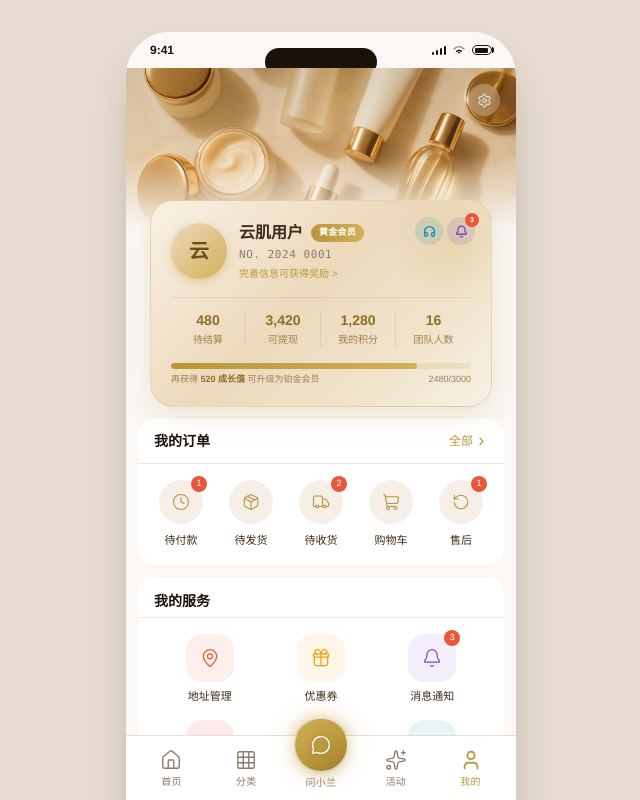
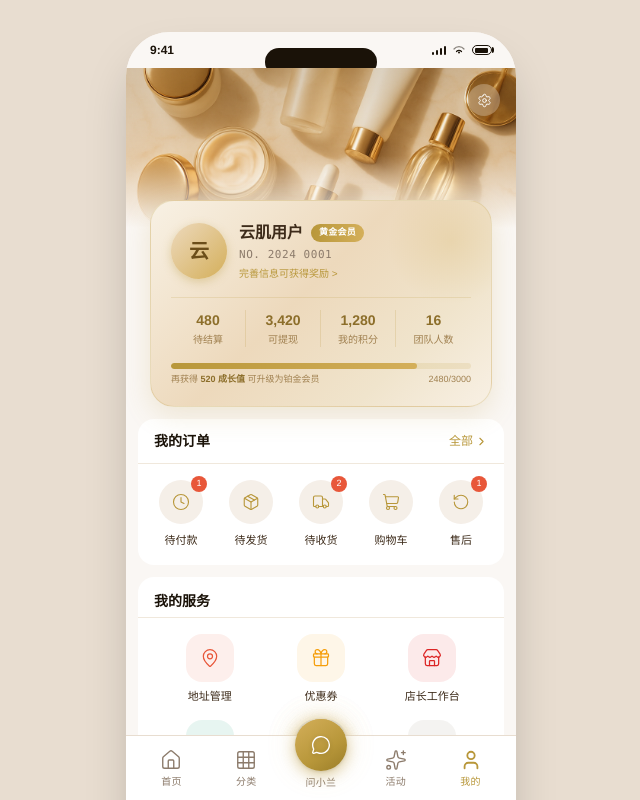
Before and after one commit to 315fang/cloud-mp-qianduan, a Next.js app: page /profile in a window 1280 px wide. Shown: the top 800 px of the page, without its empty margins (319-959 px from the left). Built offline with nearby package versions, Linux system fonts and the light colour scheme.

Commit message:
feat: update profile page navigation icons and remove unused links
Co-authored-by: 王飞 <192938845+315fang@users.noreply.github.com>

```diff
--- a/src/app/profile/page.tsx
+++ b/src/app/profile/page.tsx
@@ -7,9 +7,7 @@ import {
   ChevronRight,
   MapPin,
   Gift,
-  Bell,
   Settings,
-  Headphones,
   Clock,
   Package,
   Truck,
@@ -17,6 +15,7 @@ import {
   ShoppingCart,
   Store,
   CheckCircle2,
+  Users,
 } from "lucide-react";
 import PhoneFrame from "@/components/PhoneFrame";
 import BottomNav from "@/components/BottomNav";
@@ -39,10 +38,9 @@ const orderTabs = [
 const serviceItems = [
   { icon: MapPin, label: "地址管理", href: "/profile/address", color: "#E8573A" },
   { icon: Gift, label: "优惠券", href: "/profile/coupons", color: "#F59E0B" },
-  { icon: Bell, label: "消息通知", href: "/profile/notifications", color: "#7C4AC7", badge: "3" },
   { icon: Store, label: "店长工作台", href: "/distributor/manager", color: "#DC2626" },
   { icon: CheckCircle2, label: "自提核销", href: "/distributor/pickup-verify", color: "#059669" },
-  { icon: Headphones, label: "专属客服", href: "/profile/customer-service", color: "#0891B2" },
+  { icon: Users, label: "团队中心", href: "/distributor/team", color: "#4A7CC7" },
   { icon: Settings, label: "设置", href: "/profile/settings", color: "#8C7B6B" },
 ];
 
@@ -83,27 +81,6 @@ export default function ProfilePage() {
           <div className="absolute -top-6 -right-6 w-32 h-32 rounded-full pointer-events-none" style={{background: "radial-gradient(circle, rgba(212,175,90,0.22), transparent 70%)"}} aria-hidden="true"/>
 
           <div className="relative px-5 pt-5 pb-5">
-            {/* 快捷按钮 - 客服和消息 */}
-            <div className="absolute top-4 right-4 flex items-center gap-1">
-              <Link
-                href="/profile/customer-service"
-                className="w-7 h-7 flex items-center justify-center rounded-full"
-                style={{background: "rgba(8,145,178,0.15)"}}
-                aria-label="客服"
-              >
-                <Headphones size={13} className="text-[#0891B2]" strokeWidth={2.5}/>
-              </Link>
-              <Link
-                href="/profile/notifications"
-                className="relative w-7 h-7 flex items-center justify-center rounded-full"
-                style={{background: "rgba(124,74,193,0.15)"}}
-                aria-label="消息"
-              >
-                <Bell size={13} className="text-[#7C4AC7]" strokeWidth={2.5}/>
-                <span className="absolute -top-1 -right-1 w-3.5 h-3.5 bg-[#E8573A] rounded-full text-white text-[7px] flex items-center justify-center font-bold">3</span>
-              </Link>
-            </div>
-
             {/* 头像 + 昵称 + 会员号 */}
             <div className="flex items-center gap-3 mb-4">
               <div
```
